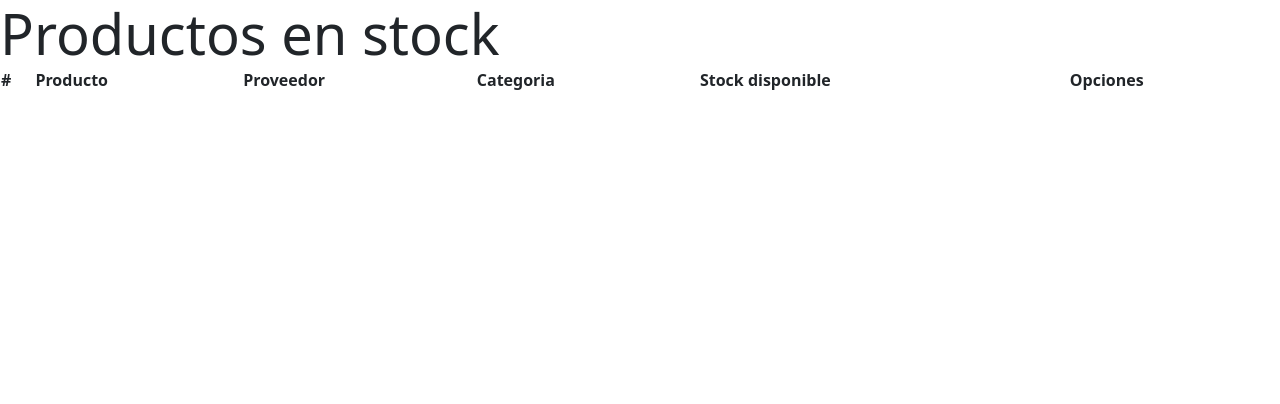
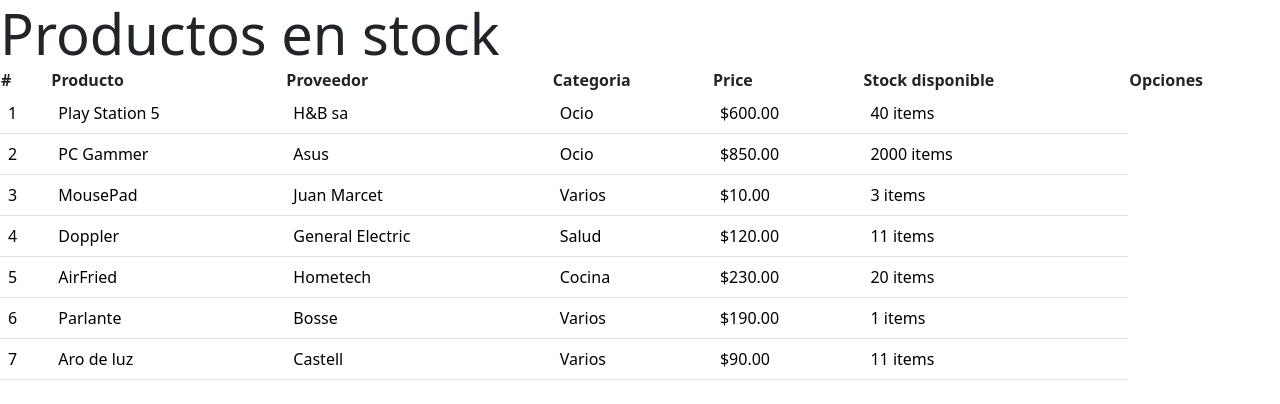
Before and after one commit to PedroCedeno29/Angular, an Angular app: page / in a window 1280 px wide. Shown: the top 404 px of the page. Built offline with nearby package versions, Linux system fonts and the light colour scheme.

Commit message:
Implementación quantityPipe y  de Switch para especificar la categoria de los productos en la tabla

```diff
--- a/src/app/modules/shopcart/shopcart.module.ts
+++ b/src/app/modules/shopcart/shopcart.module.ts
@@ -1,6 +1,7 @@
 import { NgModule } from '@angular/core';
 import { CommonModule } from '@angular/common';
 import { TableProductComponent } from './table-product/table-product.component';
+import { SharedModule } from '../shared/shared.module';
 
 
 
@@ -9,7 +10,8 @@ import { TableProductComponent } from './table-product/table-product.component';
     TableProductComponent
   ],
   imports: [
-    CommonModule
+    CommonModule,
+    SharedModule
   ],
   exports: [
     TableProductComponent
--- a/src/app/modules/shopcart/table-product/table-product.component.html
+++ b/src/app/modules/shopcart/table-product/table-product.component.html
@@ -9,12 +9,35 @@
                 <th>Producto</th>
                 <th>Proveedor</th>
                 <th>Categoria</th>
+                <th>Price</th>
                 <th>Stock disponible</th>
                 <th>Opciones</th>
             </thead>
             <tbody>
-                <tr>
+                <tr *ngFor="let product of listaproduct" >
+                    <td>{{product.id}}</td>
+                    <td>{{product.product}}</td>
+                    <td>{{product.provider}}</td>
+                    <td [ngSwitch]="product.category">
+                        <div *ngSwitchCase="'OC'">
+                            Ocio
+                        </div>
+                        <div *ngSwitchCase="'VA'">
+                            Varios
+                        </div>
+                        <div *ngSwitchCase="'HT'">
+                            Salud
+                        </div>
+                        <div *ngSwitchCase="'CO'">
+                            Cocina
+                        </div>
+                        <div *ngSwitchDefault="">
+                            No definido
+                        </div>
 
+                    </td>
+                    <td>{{product.price | currency}}</td>
+                    <td>{{product.stock | quantityPipe}}</td>
                 </tr>
             </tbody>
         </table>
```
